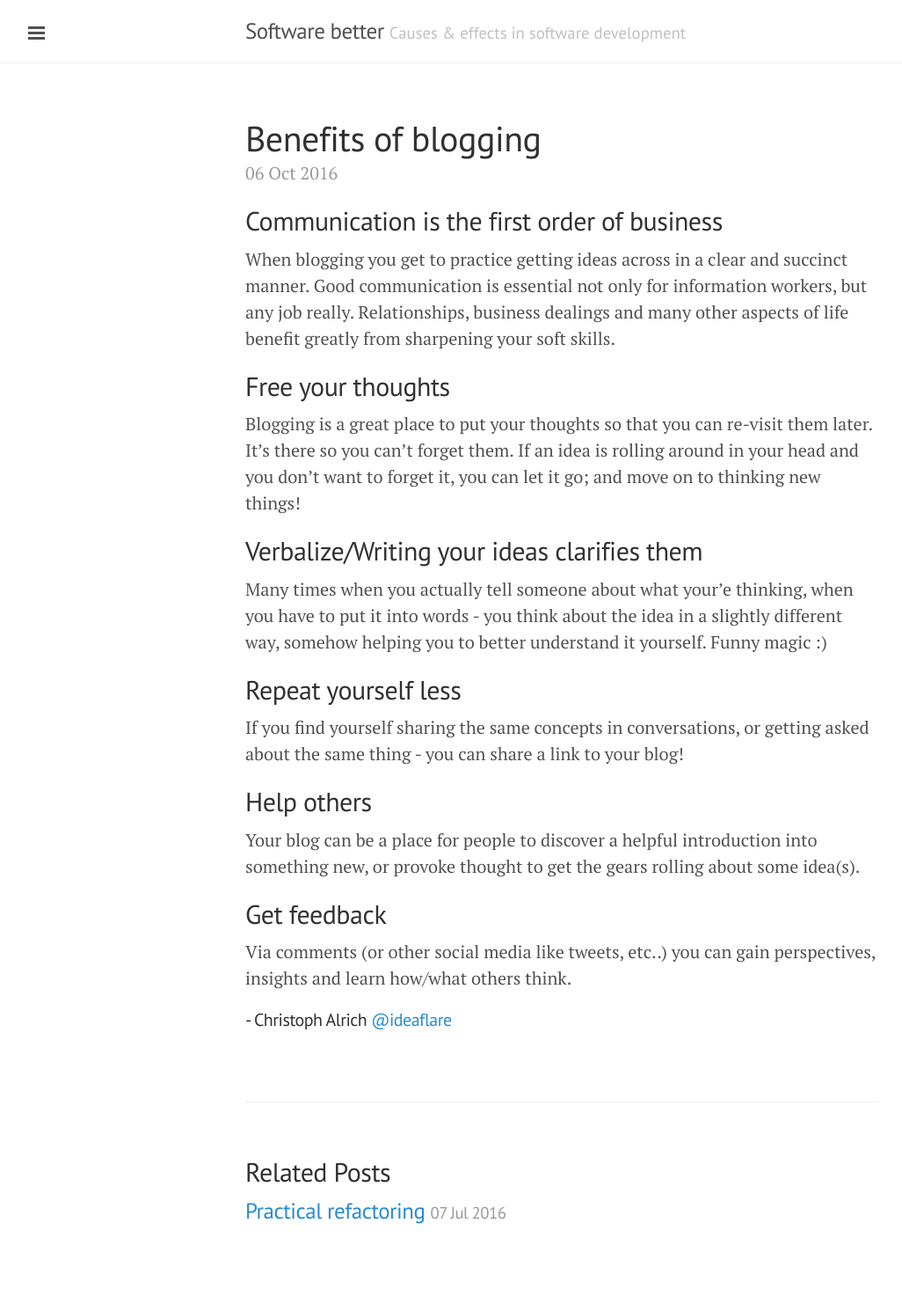
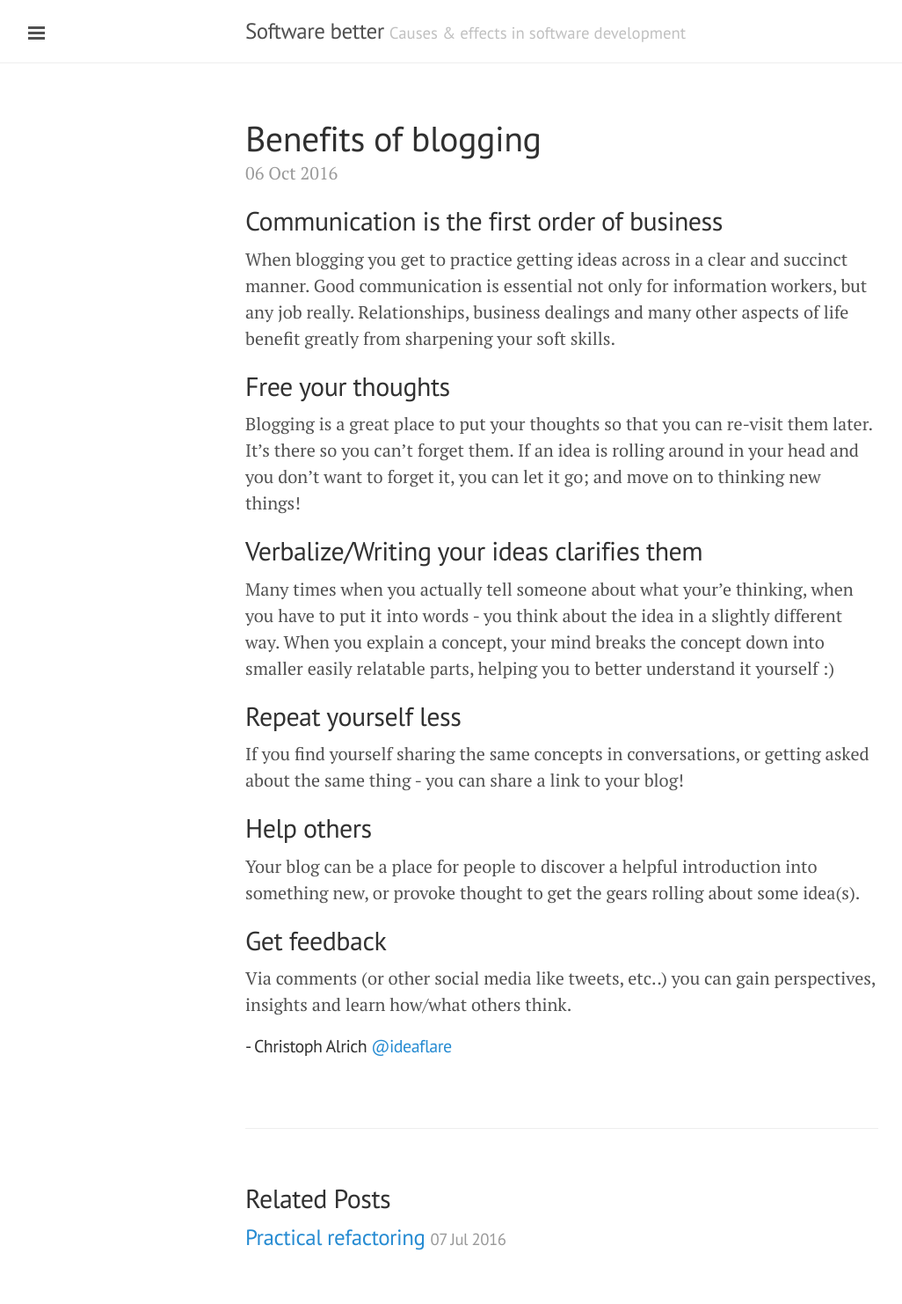
Before and after one commit to ideaflare/ideaflare.github.io, a Jekyll site: the page built from _posts/2016-10-06-benefits-of-blogging.markdown, in a window 1280 px wide. Shown: the whole page at 88% size, without its empty margins (1-1027 px from the left). Built offline with Jekyll 4.4.1, drawn with Linux system fonts in a browser that asks for light colours; comment, search, counter and statistics services are not loaded; before the commit the page ends 1452 px from its top, so only the background shows below that.

Commit message:
Update 2016-10-06-benefits-of-blogging.markdown

```diff
--- a/_posts/2016-10-06-benefits-of-blogging.markdown
+++ b/_posts/2016-10-06-benefits-of-blogging.markdown
@@ -12,7 +12,7 @@ When blogging you get to practice getting ideas across in a clear and succinct m
 Blogging is a great place to put your thoughts so that you can re-visit them later. It's there so you can't forget them. If an idea is rolling around in your head and you don't want to forget it, you can let it go; and move on to thinking new things!
 
 ## Verbalize/Writing your ideas clarifies them
-Many times when you actually tell someone about what your'e thinking, when you have to put it into words - you think about the idea in a slightly different way, somehow helping you to better understand it yourself. Funny magic :)
+Many times when you actually tell someone about what your'e thinking, when you have to put it into words - you think about the idea in a slightly different way. When you explain a concept, your mind breaks the concept down into smaller easily relatable parts, helping you to better understand it yourself :)
 
 ## Repeat yourself less
 If you find yourself sharing the same concepts in conversations, or getting asked about the same thing - you can share a link to your blog!
```
